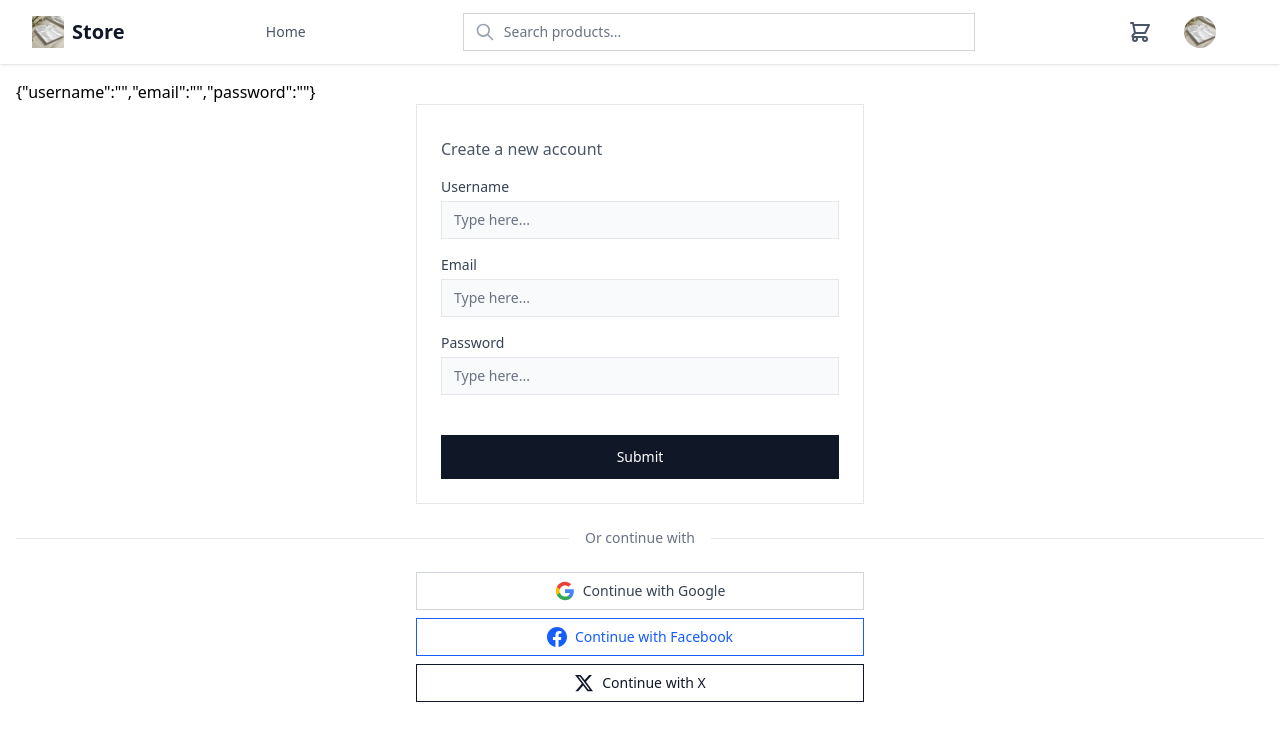
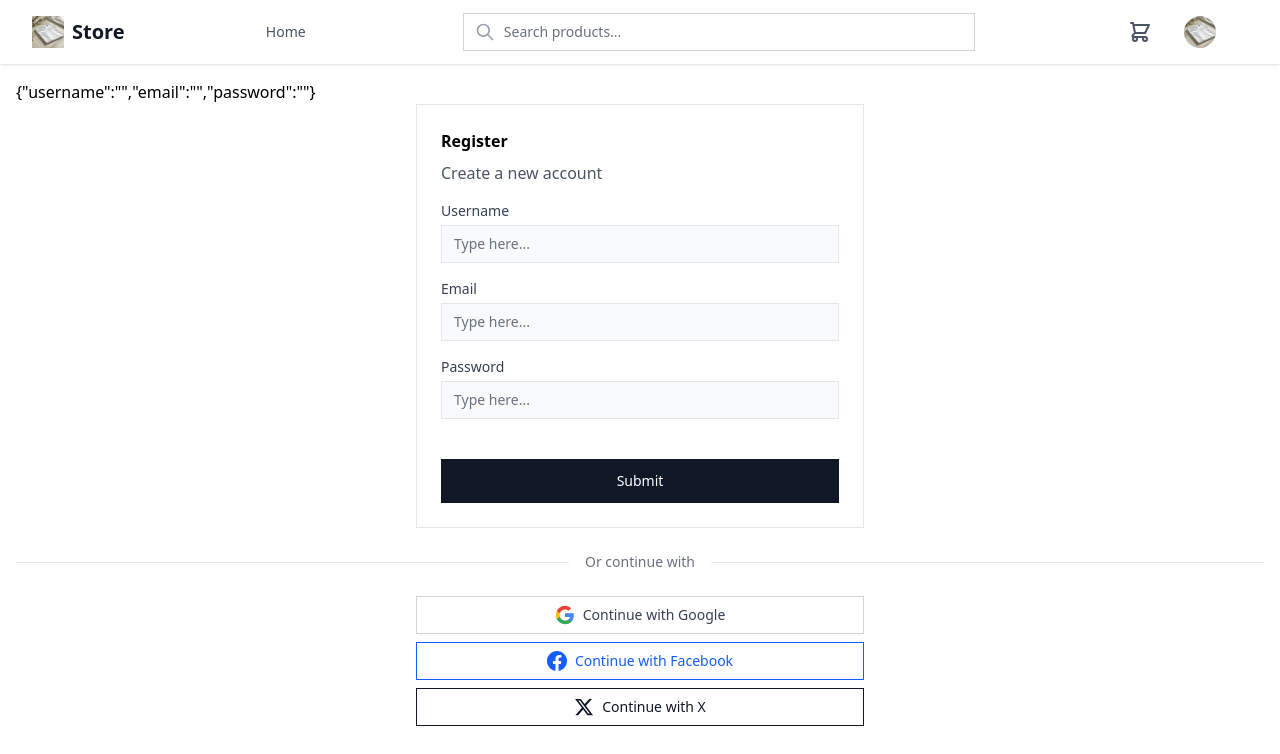
Before and after one commit to eduardo239/app-react-fst-sales-dev, a React (Vite) app: page /register in a window 1280 px wide. Shown: the top 754 px of the page. Built offline with nearby package versions, Linux system fonts and the light colour scheme.

Commit message:
feat: Update TextHeader component to use value prop for Login and Register pages

```diff
--- a/src/components/checkout/PaymentStep.tsx
+++ b/src/components/checkout/PaymentStep.tsx
@@ -17,7 +17,6 @@ export default function PaymentStep({
   onPaymentDetailsChange,
   onSubmit,
   onBackToShipping,
-  loading = false,
 }: PaymentStepProps) {
   const handleInputChange = (field: keyof PaymentDetails, value: string) => {
     onPaymentDetailsChange({
@@ -64,7 +63,7 @@ export default function PaymentStep({
         />
       </div>
 
-      <div className="flex justify-between">
+      <div className="flex gap-4 justify-between">
         <ButtonSubmit onClick={onBackToShipping} value="Back to Shipping" />
         <ButtonSubmit onClick={() => {}} value="Complete Order" />
       </div>
--- a/src/pages/LoginPage.tsx
+++ b/src/pages/LoginPage.tsx
@@ -16,7 +16,7 @@ export default function LoginPage() {
     <div className="p-4">
       {JSON.stringify(form)}
       <FormWrapper>
-        <TextHeader title="Login" subtitle="Access your account" />
+        <TextHeader value="Login" subtitle="Access your account" />
         <InputField
           label="Email"
           placeholder="Type here..."
--- a/src/pages/RegisterPage.tsx
+++ b/src/pages/RegisterPage.tsx
@@ -17,7 +17,7 @@ export default function RegisterPage() {
     <div className="p-4">
       {JSON.stringify(form)}
       <FormWrapper>
-        <TextHeader title="Register" subtitle="Create a new account" />
+        <TextHeader value="Register" subtitle="Create a new account" />
         <InputField
           label="Username"
           placeholder="Type here..."
```
